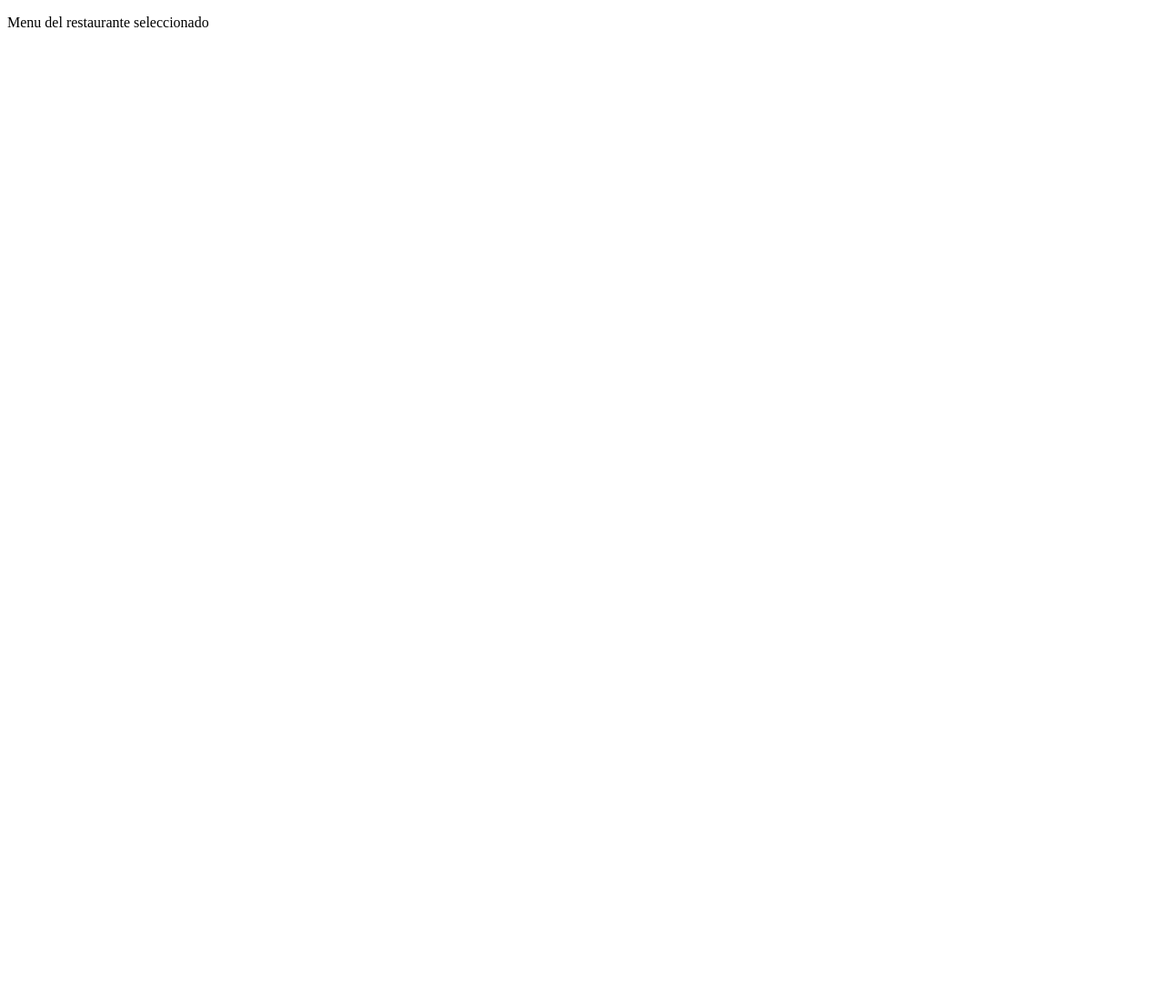
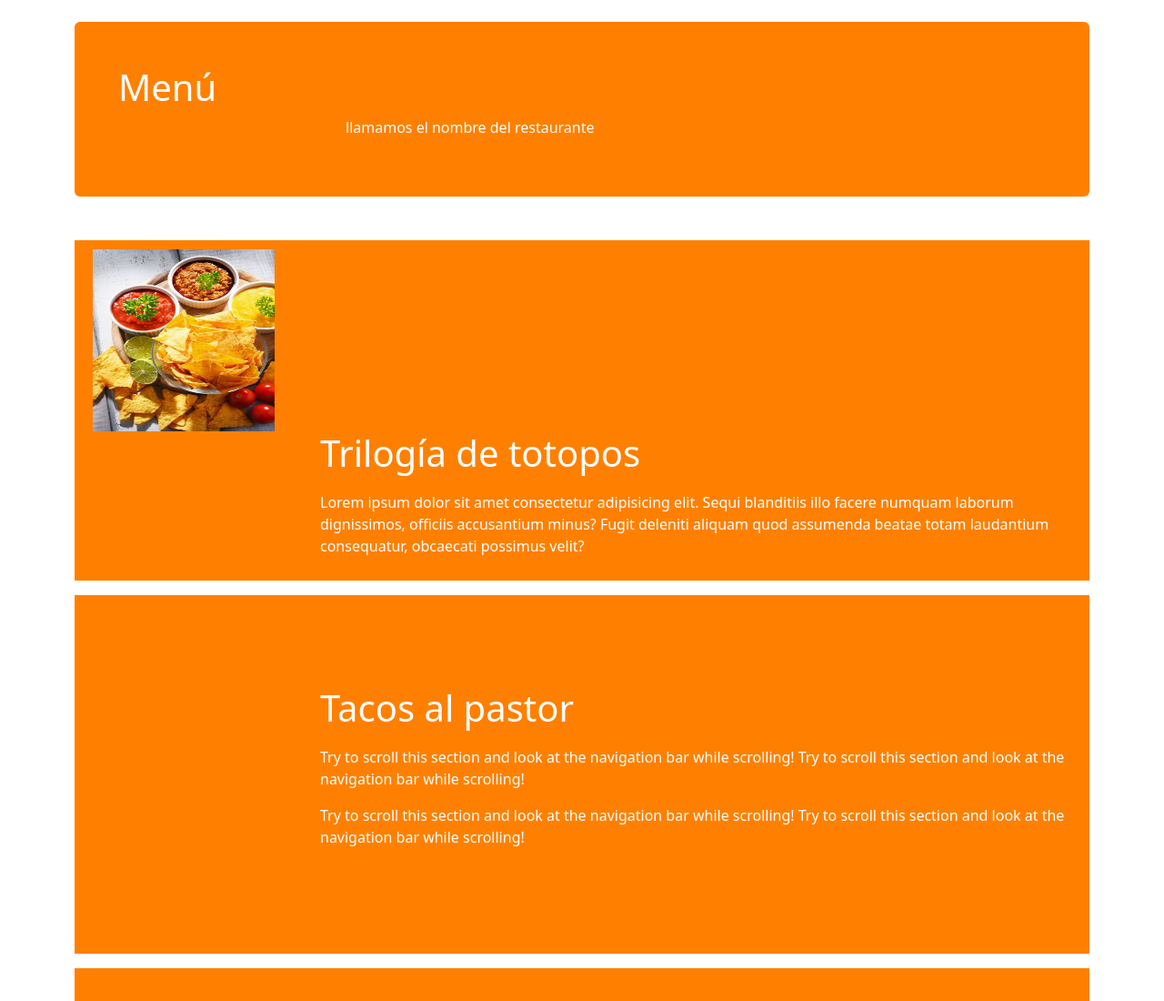
Before and after one commit to Juna211/FullStack, a plain HTML site: page html/menu.html in a window 1280 px wide. Shown: the top 1100 px of the page at 91% size. Before the commit the page ends 800 px from the top, so only its background shows below. Drawn offline with nearby package versions, Linux system fonts and the light colour scheme.

Commit message:
imagen del menu

```diff
--- a/html/menu.html
+++ b/html/menu.html
@@ -4,8 +4,52 @@
     <meta charset="UTF-8">
     <meta name="viewport" content="width=device-width, initial-scale=1.0">
     <title>Menu</title>
+
+    <link rel="stylesheet" href="/styles/menu.css">
+    <!-- Latest compiled and minified CSS -->
+    <link href="https://cdn.jsdelivr.net/npm/bootstrap@5.3.2/dist/css/bootstrap.min.css" rel="stylesheet">
+    <!-- Latest compiled JavaScript -->
+    <script src="https://cdn.jsdelivr.net/npm/bootstrap@5.3.2/dist/js/bootstrap.bundle.min.js"></script>
+
 </head>
 <body>
-    <p>Menu del restaurante seleccionado</p>
+    <div class="container mt-3">
+
+        <div class="mt-4 p-5 text-white rounded" style="background-color: rgb(255, 128, 0);">
+          <h1>Menú</h1>
+          <p>llamamos el nombre del restaurante</p>
+        </div>
+
+        <div id="Trilogía de totopos" class="container mt-5" style="padding:10px 20px; background-color: rgb(255, 128, 0);border: 25px;">
+
+            <img class="menuimg" src="/imagenes/totopos.jpg" >
+
+            <h1 class="h1menu">Trilogía de totopos</h1>
+            <p>Lorem ipsum dolor sit amet consectetur adipisicing elit.
+              Sequi blanditiis illo facere numquam laborum dignissimos, officiis accusantium minus?
+              Fugit deleniti aliquam quod assumenda beatae totam laudantium consequatur,
+               obcaecati possimus velit?</p>
+          </div>
+
+          <div id="Tacos al pastor" class="container mt-3" style="padding:100px 20px; background-color: rgb(255, 128, 0); border: 25px;">
+            <h1 class="h1menu">Tacos al pastor </h1>
+            <p>Try to scroll this section and look at the navigation bar while scrolling! Try to scroll this section and look at the navigation bar while scrolling!</p>
+            <p>Try to scroll this section and look at the navigation bar while scrolling! Try to scroll this section and look at the navigation bar while scrolling!</p>
+          </div>
+
+          <div id="Pollo Campestre " class="container mt-3" style="padding:100px 20px;background-color: rgb(255, 128, 0);border: 25px;">
+            <h1 class="h1menu">Pollo Campestre</h1>
+            <p>Try to scroll this section and look at the navigation bar while scrolling! Try to scroll this section and look at the navigation bar while scrolling!</p>
+            <p>Try to scroll this section and look at the navigation bar while scrolling! Try to scroll this section and look at the navigation bar while scrolling!</p>
+          </div>
+
+          <div id="Molcajete de cerdo " class="container mt-3" style="padding:100px 20px;background-color: rgb(255, 128, 0);border: 25px;">
+            <h1 class="h1menu"> Molcajete de cerdo</h1>
+            <p>Try to scroll this section and look at the navigation bar while scrolling! Try to scroll this section and look at the navigation bar while scrolling!</p>
+            <p>Try to scroll this section and look at the navigation bar while scrolling! Try to scroll this section and look at the navigation bar while scrolling!</p>
+          </div>
+
+      </div>
+
 </body>
 </html>
--- /dev/null
+++ b/styles/menu.css
@@ -0,0 +1,19 @@
+.h1menu {
+color:  white;
+float: center ;
+margin-left: 250px;
+padding-bottom: 10px;
+}
+
+p{
+color: white;
+margin-left: 250px;
+position: relative;
+}
+
+.menuimg{
+    height: 200px;
+    width: 200px;
+    align-items: center;
+    display: flex;
+}
```
Also changed, not shown: html/index.html (+2 -1 lines), html/inicio.html (+0 -15 lines), imagenes/campestre.jpg (added), imagenes/molcajete.jpg (added), imagenes/pastor.jpg (added), imagenes/totopos.jpg (added).
